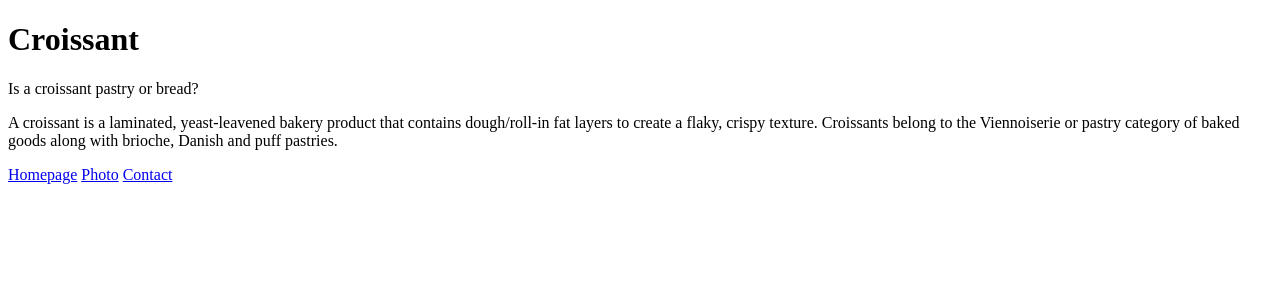
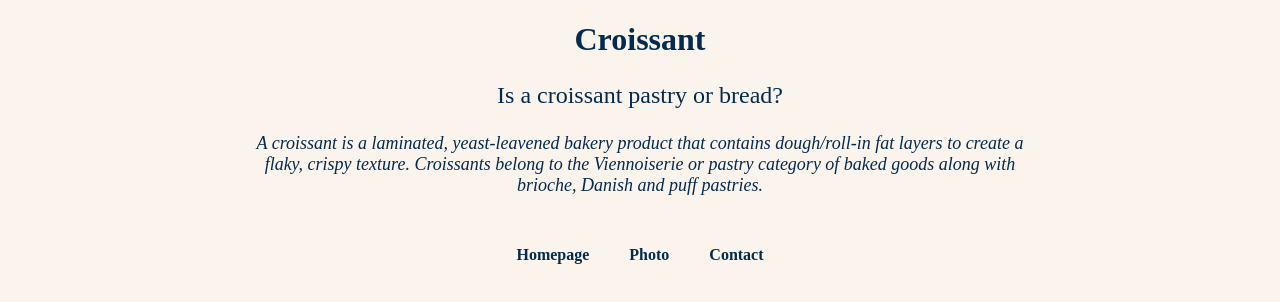
Before and after one commit to BiljanaKotev/croissant, a plain HTML site: page index.html in a window 1280 px wide. Drawn offline with Linux system fonts and the light colour scheme; the site is published under a folder, as on GitHub Pages, so addresses that start at the root find nothing.

Commit message:
Update index.html

```diff
--- a/index.html
+++ b/index.html
@@ -4,7 +4,7 @@
     <meta charset="UTF-8" />
     <meta http-equiv="X-UA-Compatible" content="IE=edge" />
     <meta name="viewport" content="width=device-width, initial-scale=1.0" />
-    <link rel="stylesheet" href="/src/styles.css" />
+    <link rel="stylesheet" href="src/styles.css" />
     <title>Croissant</title>
   </head>
   <body>
```
